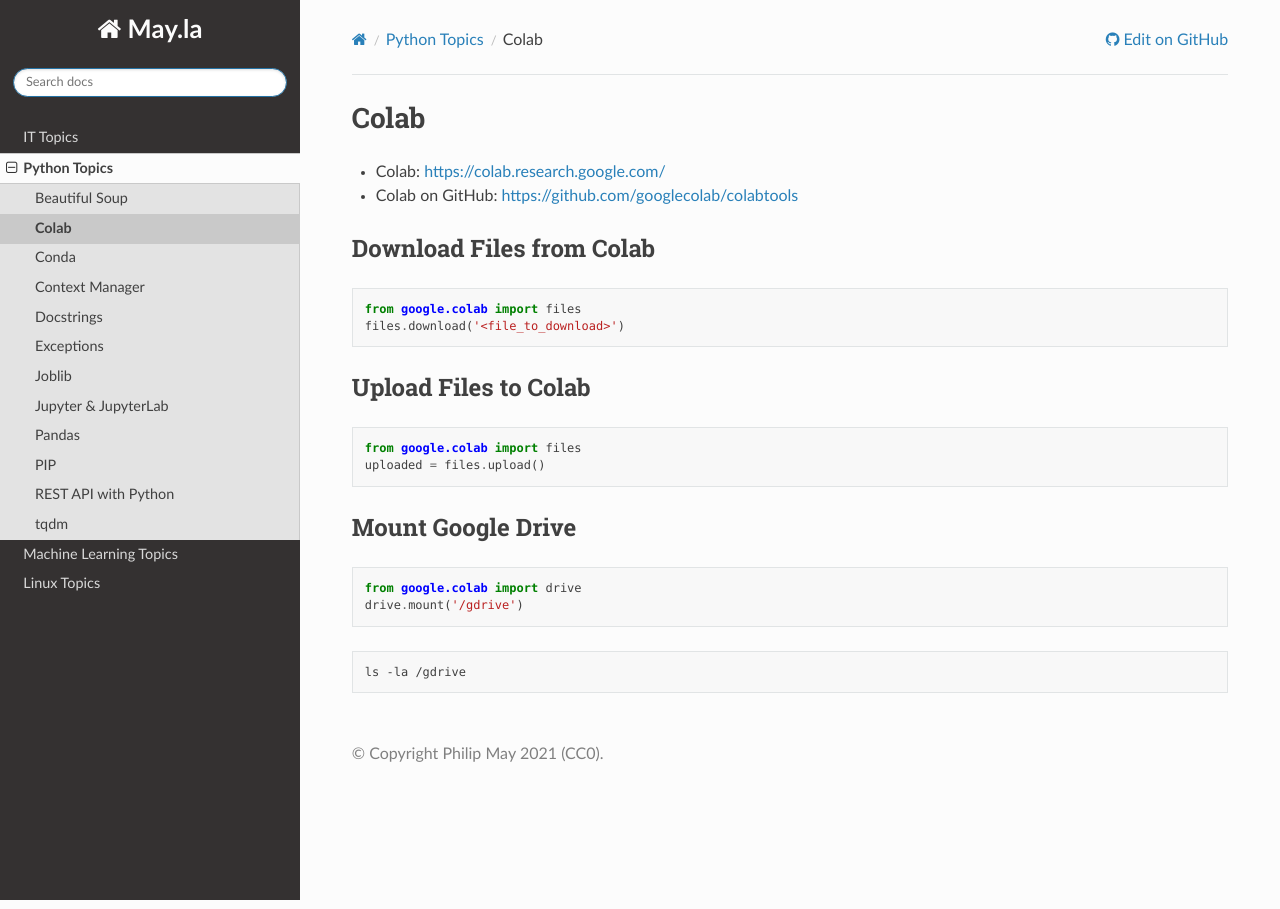
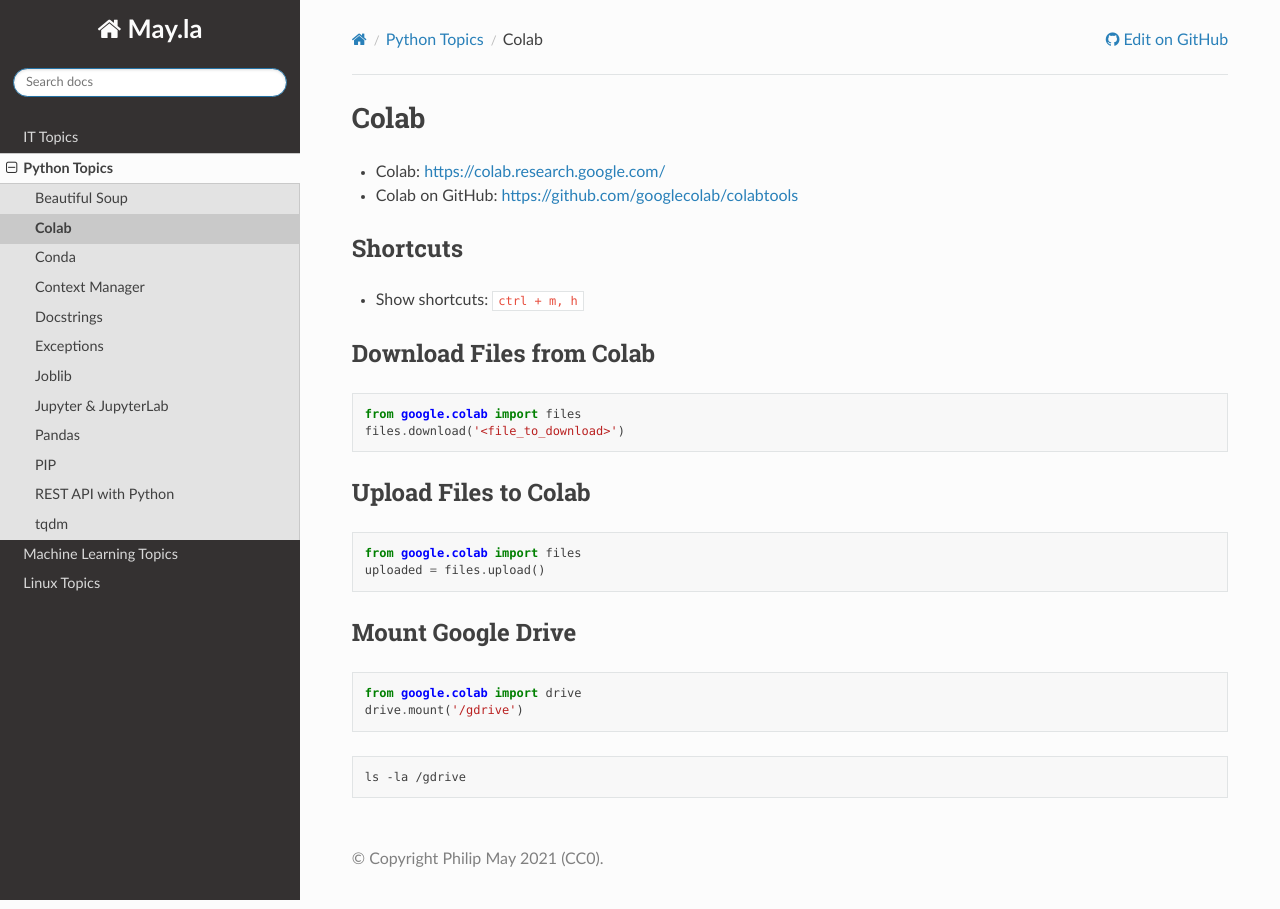
Before and after one commit to PhilipMay/May.la, a Sphinx documentation site: the page built from source/py/colab.md, in a window 1280 px wide. Built offline with Sphinx 7.4.7 and the Read the Docs theme 2.0.0, drawn with Linux system fonts in a browser that asks for light colours.

Commit message:
Update colab.md

````diff
--- a/source/py/colab.md
+++ b/source/py/colab.md
@@ -1,6 +1,9 @@
 # Colab
 - Colab: <https://colab.research.google.com/>
 - Colab on GitHub: <https://github.com/googlecolab/colabtools>
+
+## Shortcuts
+- Show shortcuts: `ctrl + m, h`
 
 ## Download Files from Colab
 ```python
````
